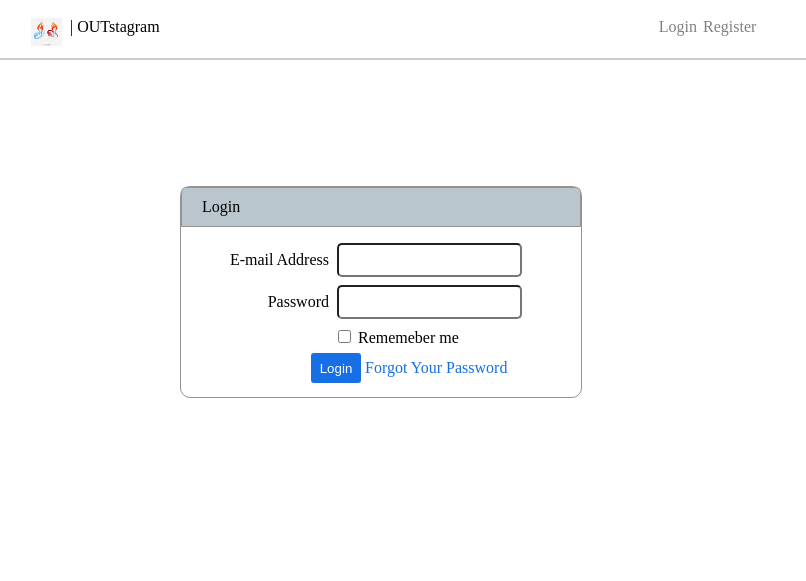
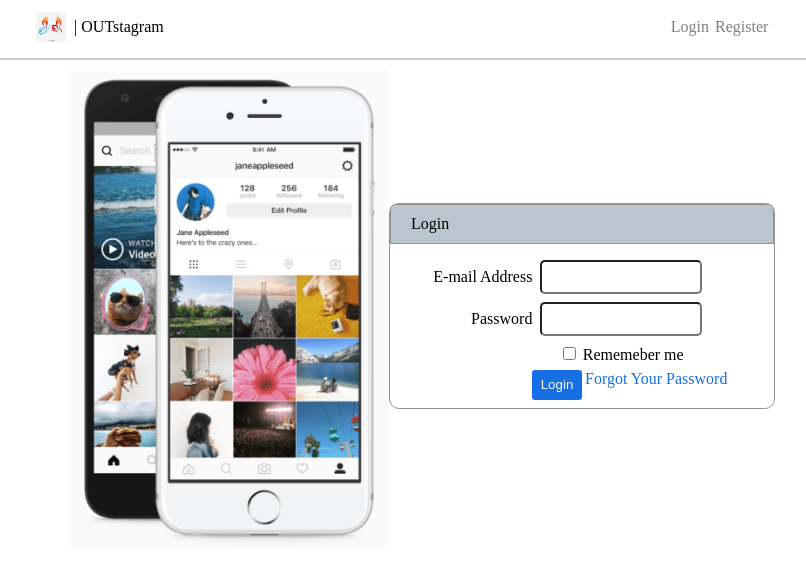
Before and after one commit to phunghaduong99/NASA_HACKER_BTL, a PHP site: page /login.html in a window 1280 px wide. Shown: the top 581 px of the page, without its empty margins (259-1065 px from the left). Run offline with PHP 8.4, Linux system fonts and the light colour scheme.

Commit message:
login and register finish

```diff
--- a/login/login.css
+++ b/login/login.css
@@ -1,4 +1,10 @@
+body {
+    width: 100%;
+    height: 100%;
+}
+
 /* -----------------------Header---------------------- */
+
 .header {
     padding-top: 10px;
     width: 100%;
@@ -24,8 +30,9 @@
 }
 
 .header .header1 .img img {
-    width: 10%;
-    height: 70%;
+    margin-top:-100px;
+    width:30px;
+    height: 30px;
 }
 
 .header .header1 a.home {
@@ -68,20 +75,40 @@
 }
 
 /* ---------------------------------------body--------------------------- */
+
+
 .body {
-    width: 400px;
-    height: 210px;
+    width: 100%;
+    height: 100%;
+    display:flex;
+
+}
+
+body .img{
+    padding-top: 10px;;
+    width: 50%;
+    height: 50%;
+    text-align: right;
+}
+body .img img{
+    width: 50%;
+    height: 50%;
+}
+.body form{
+    width: 30%;
+
+   margin-top: auto;
+   margin-bottom: auto;
+
     border: 1px solid #979292;
     -moz-border-radius: 10px;
     -webkit-border-radius: 10px;
     -ms-border-radius: 10px;
     -o-border-radius: 10px;
     border-radius: 10px;
-    margin: auto;
-    margin-top: 10%;
+
 }
-
-.body p {
+.body  form p {
     padding: 10px;
     padding-left: 20px;
     border: 0.5px solid #979292;
@@ -106,23 +133,34 @@ input.right {
     border-radius: 5px;
 }
 
-.body form a.forgot {
-    color: #166fe5;
-    text-decoration: none;
-}
 
 .body form input.check {
-    margin-left: 157px;
+    width: auto;
+    margin-left: 45%;
     margin-bottom: 10px;
 }
 
-.body form input.submit {
-    margin-left: 130px;
+.body form .division .submit {
+  width: 50%;
+    text-align: right;
+    margin-right: 3px;
+}
+
+.body form .division .submit input{
     background-color: #1877f2;
     border: none;
     border-radius: 3px;
     width: 50px;
     height: 30px;
+}
+.body form .division .forgot{
+    color: #166fe5;
+    text-decoration: none;
+    text-align: left;
+
+}
+input{
+    width:40%;
 }
 
 input:hover {
@@ -134,3 +172,8 @@ input:hover {
     -moz-transform: scaleY(1.2);
     -webkit-transform: scaleY(1.2);
 }
+img:hover{
+    transform: scaleY(1.2);
+    -moz-transform: scaleY(1.1);
+    -webkit-transform: scaleY(1.1);
+}
--- a/login/login.html
+++ b/login/login.html
@@ -17,6 +17,9 @@
             <a class="register" href=""  >Register</a></div>
     </div>
     <div class="body">
+        <div class="img">
+            <img src="phone.png" alt="">
+        </div>
         <form>
             <p>Login</p>
             <div class="division">
@@ -27,8 +30,14 @@
             </div>
 
             <input class="check" type="checkbox" name="" value=""> Rememeber me <br>
-            <input class="submit" type="submit" value="Login" style="color: white; background-color: #166fe5;">
-            <a class="forgot" href="" >Forgot Your Password</a>
+            <div class="division">
+                <div class="submit">
+                    <input  type="submit" value="Login" style="color: white; background-color: #166fe5;">
+                </div>
+
+                <a class="forgot" href="">Forgot Your Password</a>
+            </div>
+
         </form>
 
 
```
Also changed, not shown: login/phone.png (added).
